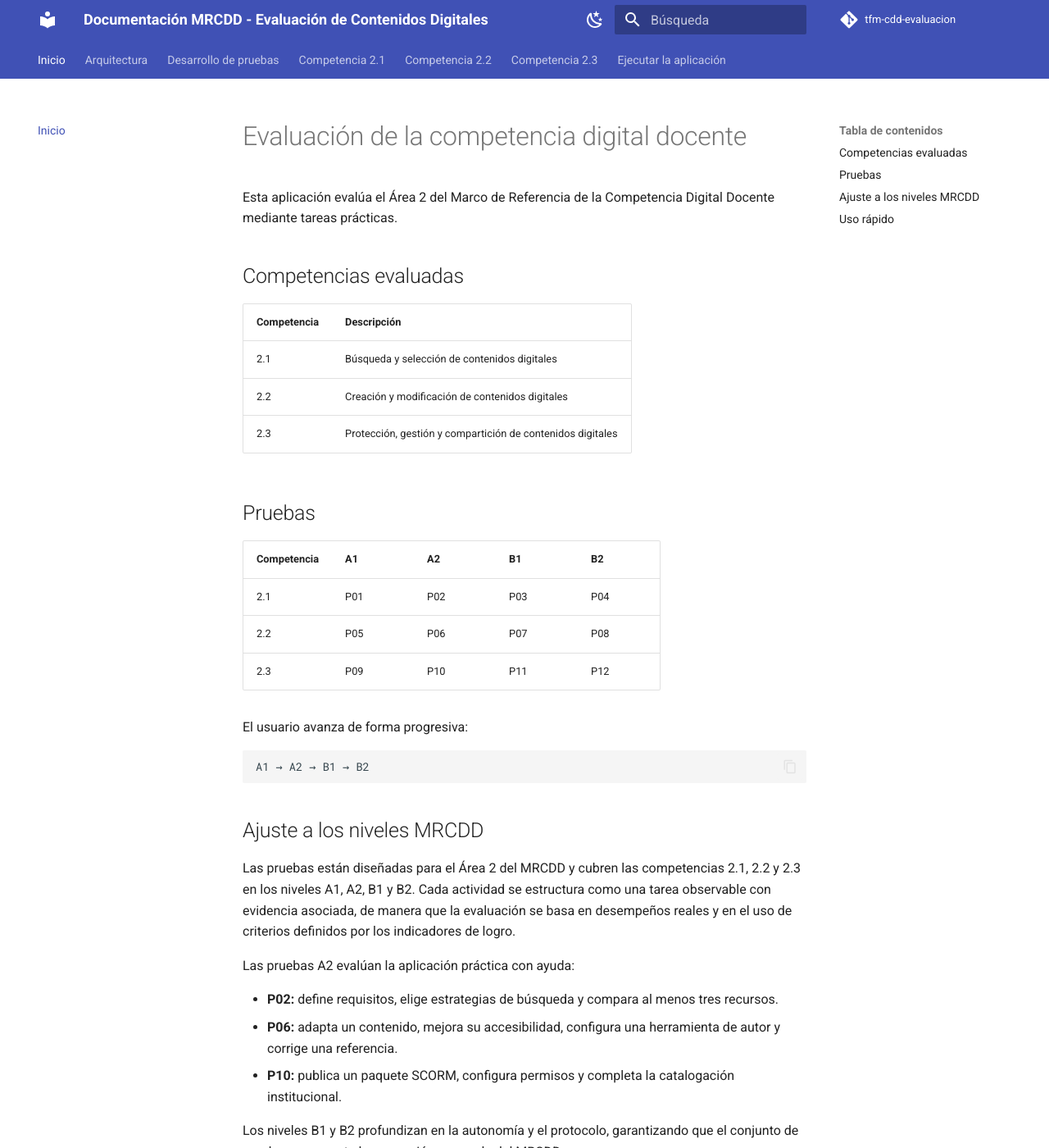
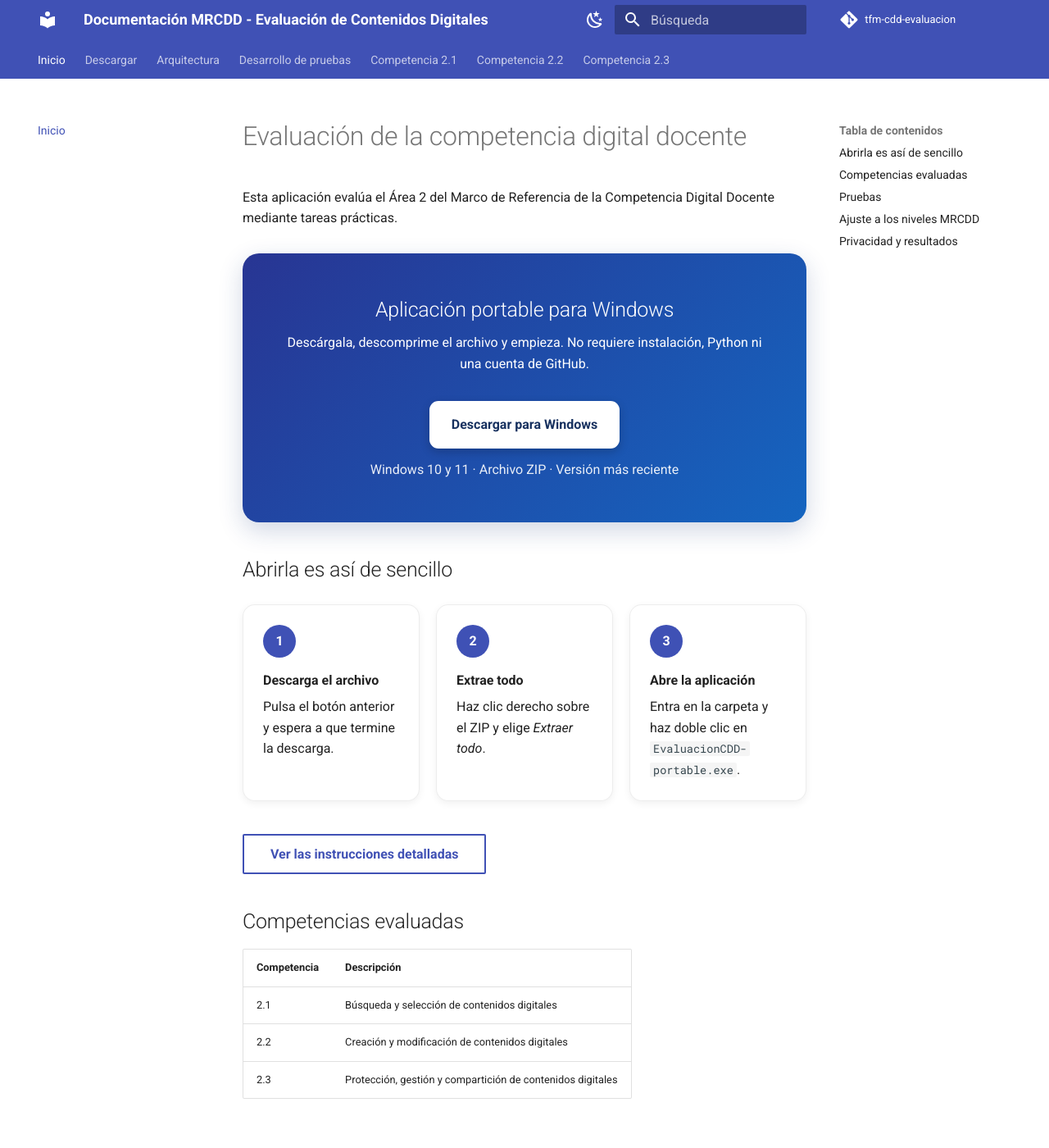
Before and after one commit to gonvga/tfm-cdd-evaluacion, an MkDocs documentation site: the page built from docs/index.md, in a window 1280 px wide and 1400 px high. Shown: the whole window at 82% size. Built offline with MkDocs 1.6.1 and Material for MkDocs 9.7.7, drawn with Linux system fonts in a browser that asks for light colours; comment, search, counter and statistics services are not loaded; some of the changed text lies outside the part shown.

Commit message:
Add download instructions

````diff
--- a/docs/index.md
+++ b/docs/index.md
@@ -1,6 +1,34 @@
 # Evaluación de la competencia digital docente
 
 Esta aplicación evalúa el Área 2 del Marco de Referencia de la Competencia Digital Docente mediante tareas prácticas.
+
+<div class="download-hero">
+  <h2>Aplicación portable para Windows</h2>
+  <p>Descárgala, descomprime el archivo y empieza. No requiere instalación, Python ni una cuenta de GitHub.</p>
+  <a class="download-button" href="https://github.com/gonvga/tfm-cdd-evaluacion/releases/latest/download/EvaluacionCDD-portable-windows.zip">
+    Descargar para Windows
+  </a>
+  <span class="download-meta">Windows 10 y 11 · Archivo ZIP · Versión más reciente</span>
+</div>
+
+## Abrirla es así de sencillo
+
+<div class="simple-steps">
+  <div class="simple-step">
+    <strong>Descarga el archivo</strong>
+    Pulsa el botón anterior y espera a que termine la descarga.
+  </div>
+  <div class="simple-step">
+    <strong>Extrae todo</strong>
+    Haz clic derecho sobre el ZIP y elige <em>Extraer todo</em>.
+  </div>
+  <div class="simple-step">
+    <strong>Abre la aplicación</strong>
+    Entra en la carpeta y haz doble clic en <code>EvaluacionCDD-portable.exe</code>.
+  </div>
+</div>
+
+[Ver las instrucciones detalladas](instalacion.md){ .md-button }
 
 ## Competencias evaluadas
 
@@ -36,14 +64,6 @@ Las pruebas A2 evalúan la aplicación práctica con ayuda:
 
 Los niveles B1 y B2 profundizan en la autonomía y el protocolo, garantizando que el conjunto de pruebas represente la progresión esperada del MRCDD.
 
-## Uso rápido
+## Privacidad y resultados
 
-La forma más sencilla de usar la aplicación es la versión portable de Windows:
-
-1. Descomprime `EvaluacionCDD-portable-windows.zip`.
-2. Abre la carpeta `EvaluacionCDD-portable`.
-3. Ejecuta `EvaluacionCDD-portable.exe`.
-
-El ejecutable debe permanecer junto a la carpeta `_internal`.
-
-Los resultados se guardan automáticamente en la carpeta `results`.
+La aplicación se ejecuta en el propio equipo. Los resultados se guardan automáticamente en la carpeta `results` y no se envían a ningún servicio externo.
--- a/docs/instalacion.md
+++ b/docs/instalacion.md
@@ -1,16 +1,35 @@
-# Ejecutar la aplicación
+# Descargar y abrir la aplicación
 
 ## Versión portable de Windows
 
-Esta es la opción recomendada. No necesita instalar Python.
+Esta es la opción recomendada. Funciona en Windows 10 y 11 y no necesita instalación, Python ni una cuenta de GitHub.
 
-1. Descomprime `EvaluacionCDD-portable-windows.zip`.
-2. Abre la carpeta `EvaluacionCDD-portable`.
-3. Haz doble clic en `EvaluacionCDD-portable.exe`.
+[Descargar la versión más reciente](https://github.com/gonvga/tfm-cdd-evaluacion/releases/latest/download/EvaluacionCDD-portable-windows.zip){ .md-button .md-button--primary }
 
-No muevas solamente el `.exe`: debe permanecer junto a la carpeta `_internal`.
+## Instrucciones paso a paso
 
-Windows puede mostrar una advertencia porque la aplicación no está firmada. Selecciona **Más información** y **Ejecutar de todas formas**.
+1. Cuando termine la descarga, abre la carpeta **Descargas**.
+2. Haz clic derecho sobre `EvaluacionCDD-portable-windows.zip`.
+3. Selecciona **Extraer todo** y después **Extraer**.
+4. Abre la carpeta `EvaluacionCDD-portable`.
+5. Haz doble clic en `EvaluacionCDD-portable.exe`.
+
+!!! warning "No abras el programa dentro del ZIP"
+    Primero debes extraer todo el contenido. El archivo `.exe` necesita permanecer junto a la carpeta `_internal`.
+
+## Si Windows muestra «Windows protegió su PC»
+
+La aplicación todavía no está firmada digitalmente, por lo que Windows puede mostrar una advertencia la primera vez:
+
+1. Pulsa **Más información**.
+2. Comprueba que aparece `EvaluacionCDD-portable.exe`.
+3. Pulsa **Ejecutar de todas formas**.
+
+Esta advertencia no significa que sea necesario instalar nada. Puedes consultar el [código fuente del proyecto](https://github.com/gonvga/tfm-cdd-evaluacion).
+
+## Mover la aplicación
+
+Puedes guardar la aplicación en el Escritorio, en otra carpeta o en una memoria USB. Mueve siempre la carpeta `EvaluacionCDD-portable` completa, no solamente el ejecutable.
 
 ## Dónde se guardan los resultados
 
@@ -26,32 +45,51 @@ Si esa carpeta no permite escribir, se utiliza:
 %LOCALAPPDATA%/EvaluacionCDD/results/
 ```
 
-## Ejecutar desde el código
+## Solución de problemas
 
-Esta opción está pensada para desarrollo:
+**Hago doble clic y no se abre**
 
-```
+Comprueba que has extraído el ZIP y que la carpeta `_internal` está junto al ejecutable.
+
+**No encuentro mis resultados**
+
+Busca primero la carpeta `results` junto al programa. Si no aparece, pega `%LOCALAPPDATA%\EvaluacionCDD\results` en la barra de direcciones del Explorador de archivos.
+
+**Quiero empezar de nuevo**
+
+Cierra la aplicación y vuelve a abrirla. Conserva o elimina los archivos de `results` según necesites.
+
+---
+
+## Información para desarrollo
+
+Las siguientes instrucciones son únicamente para personas que quieran ejecutar o modificar el código fuente.
+
+### Ejecutar desde el código
+
+```powershell
 python -m venv venv
 .\venv\Scripts\python.exe -m pip install -r requirements.txt
 .\venv\Scripts\python.exe app.py
 ```
 
-## Crear de nuevo el portable
+### Crear de nuevo el portable
 
-```
+```powershell
 .\venv\Scripts\python.exe -m pip install -r requirements-build.txt
 .\build_portable.ps1
 ```
 
-La carpeta generada estará en:
+La carpeta y el ZIP generados estarán en:
 
 ```
 dist/EvaluacionCDD-portable/
+dist/EvaluacionCDD-portable-windows.zip
 ```
 
-## Ver esta documentación
+### Ver esta documentación
 
-```
+```powershell
 .\venv\Scripts\python.exe -m mkdocs serve
 ```
 
--- /dev/null
+++ b/docs/stylesheets/extra.css
@@ -0,0 +1,83 @@
+.download-hero {
+  margin: 1.5rem 0 2rem;
+  padding: clamp(1.5rem, 4vw, 3rem);
+  color: #fff;
+  background: linear-gradient(135deg, #283593, #1565c0);
+  border-radius: 1rem;
+  box-shadow: 0 0.5rem 1.5rem rgba(25, 55, 120, 0.2);
+  text-align: center;
+}
+
+.download-hero h2 {
+  margin: 0 0 0.5rem;
+  color: #fff;
+}
+
+.download-hero p {
+  margin: 0.4rem auto;
+  max-width: 40rem;
+}
+
+.download-button {
+  display: inline-block;
+  margin: 1.25rem 0 0.65rem;
+  padding: 0.8rem 1.35rem;
+  color: #17315f !important;
+  background: #fff;
+  border-radius: 0.55rem;
+  box-shadow: 0 0.2rem 0.6rem rgba(0, 0, 0, 0.2);
+  font-weight: 700;
+  text-decoration: none;
+}
+
+.download-button:hover {
+  background: #eef5ff;
+  transform: translateY(-1px);
+}
+
+.download-meta {
+  display: block;
+  font-size: 0.8rem;
+  opacity: 0.9;
+}
+
+.simple-steps {
+  display: grid;
+  grid-template-columns: repeat(3, 1fr);
+  gap: 1rem;
+  margin: 1.25rem 0 2rem;
+  counter-reset: steps;
+}
+
+.simple-step {
+  padding: 1.2rem;
+  border: 1px solid var(--md-default-fg-color--lightest);
+  border-radius: 0.75rem;
+  background: var(--md-default-bg-color);
+  box-shadow: 0 0.15rem 0.5rem rgba(0, 0, 0, 0.06);
+  counter-increment: steps;
+}
+
+.simple-step::before {
+  content: counter(steps);
+  display: grid;
+  width: 2rem;
+  height: 2rem;
+  margin-bottom: 0.75rem;
+  color: #fff;
+  background: #3f51b5;
+  border-radius: 50%;
+  place-items: center;
+  font-weight: 700;
+}
+
+.simple-step strong {
+  display: block;
+  margin-bottom: 0.35rem;
+}
+
+@media screen and (max-width: 44.9844em) {
+  .simple-steps {
+    grid-template-columns: 1fr;
+  }
+}
--- a/mkdocs.yml
+++ b/mkdocs.yml
@@ -32,6 +32,9 @@ theme:
         icon: material/weather-sunny
         name: Cambiar a modo claro
 
+extra_css:
+  - stylesheets/extra.css
+
 plugins:
   - search:
       lang: es
@@ -52,9 +55,9 @@ markdown_extensions:
 
 nav:
   - Inicio: index.md
+  - Descargar: instalacion.md
   - Arquitectura: arquitectura.md
   - Desarrollo de pruebas: desarrollo-pruebas.md
   - Competencia 2.1: competencia-21.md
   - Competencia 2.2: competencia-22.md
   - Competencia 2.3: competencia-23.md
-  - Ejecutar la aplicación: instalacion.md
````
Also changed, not shown: LEEME.txt (added, +36 -0 lines), README.md (+26 -6 lines), 2 other files.
